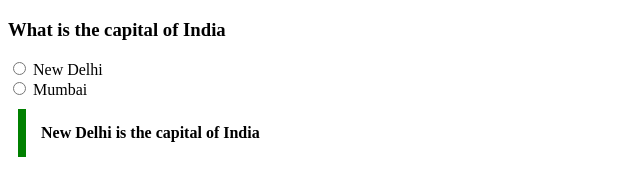
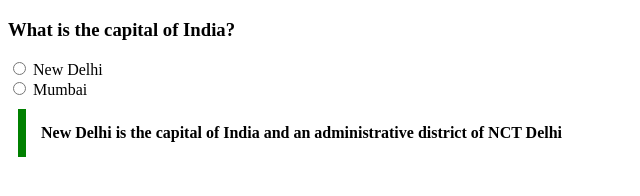
Before and after one commit to acciojob/trivia-rashid9131, a website: page main.html in a window 1280 px wide. Shown: the whole page, without its empty margins (0-640 px from the left). Drawn offline with Linux system fonts and the light colour scheme.

Commit message:
Update main.html

```diff
--- a/main.html
+++ b/main.html
@@ -8,14 +8,14 @@
 
 <body>
 
-	<h3>What is the capital of India</h3>
+	<h3>What is the capital of India?</h3>
 		<form action="">
 			<input type="radio" name="state" value="New Delhi">
 			<label for="">New Delhi</label><br>
 			<input type="radio" name="state" value="Mumbai">
 			<label for="">Mumbai</label>
 		</form>
-		<blockquote class="text">New Delhi is the capital of India</blockquote>
+		<blockquote class="text">New Delhi is the capital of India and an administrative district of NCT Delhi</blockquote>
 	</div>
     <script type="text/javascript" src="./script.js">
 </script>
```
